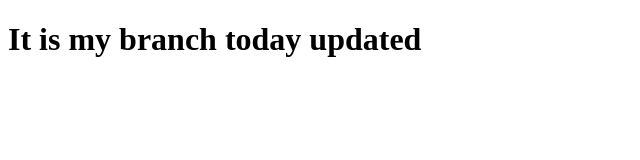
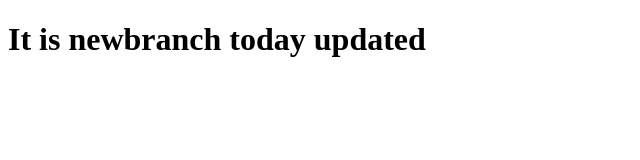
Before and after one commit to Jeyaram-742/kaliRepo, a plain HTML site: page demo.html in a window 1280 px wide. Shown: the full height of the page, 0-640 px from the left. Drawn offline with Linux system fonts and the light colour scheme.

Commit message:
Update new sentence

```diff
--- a/demo.html
+++ b/demo.html
@@ -6,7 +6,7 @@
     <title>Document</title>
 </head>
 <body>
-    <h1>It is my branch today updated</h1>
+    <h1>It is  newbranch today updated</h1>
 
 </body>
 </html>
```
